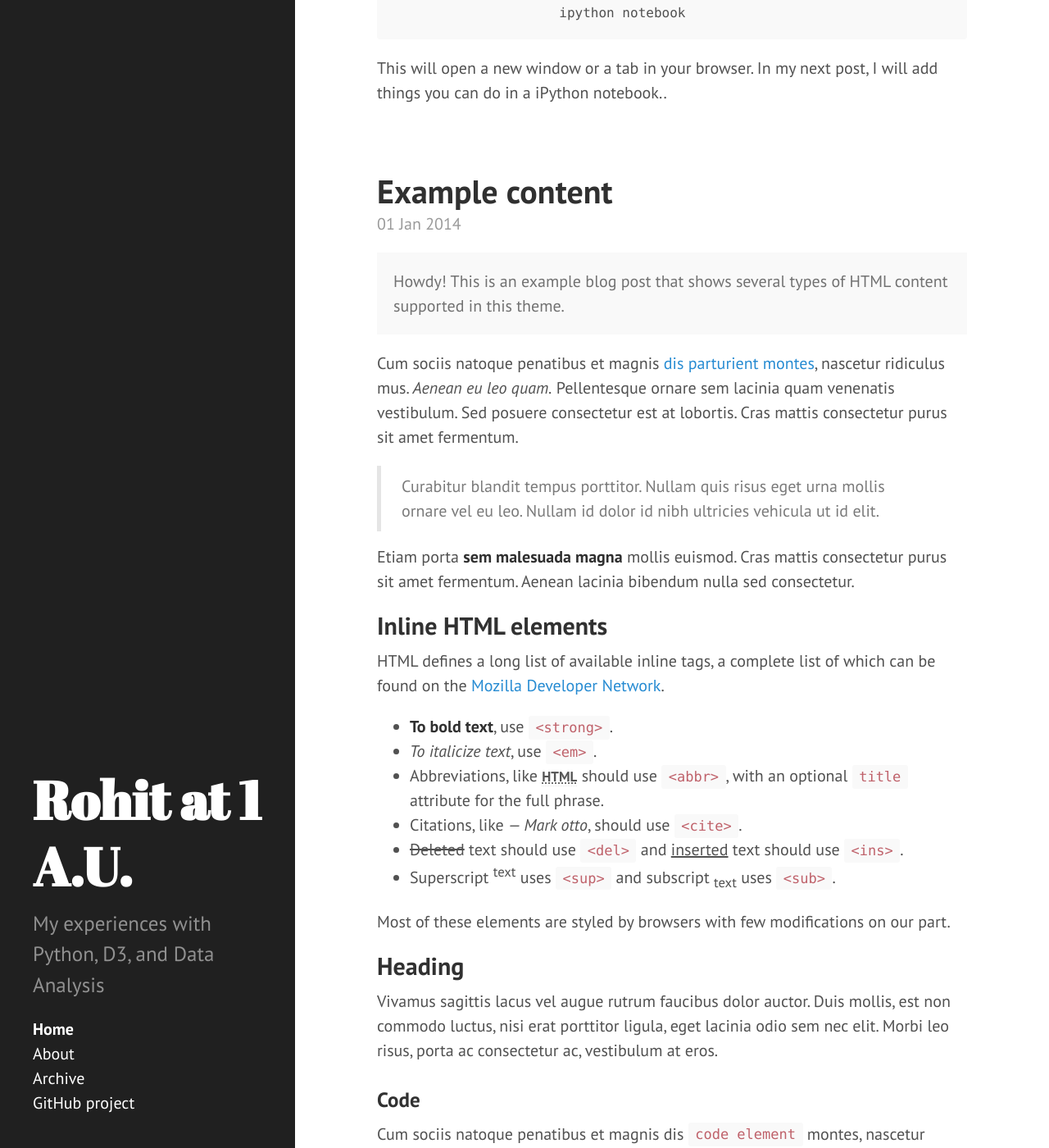
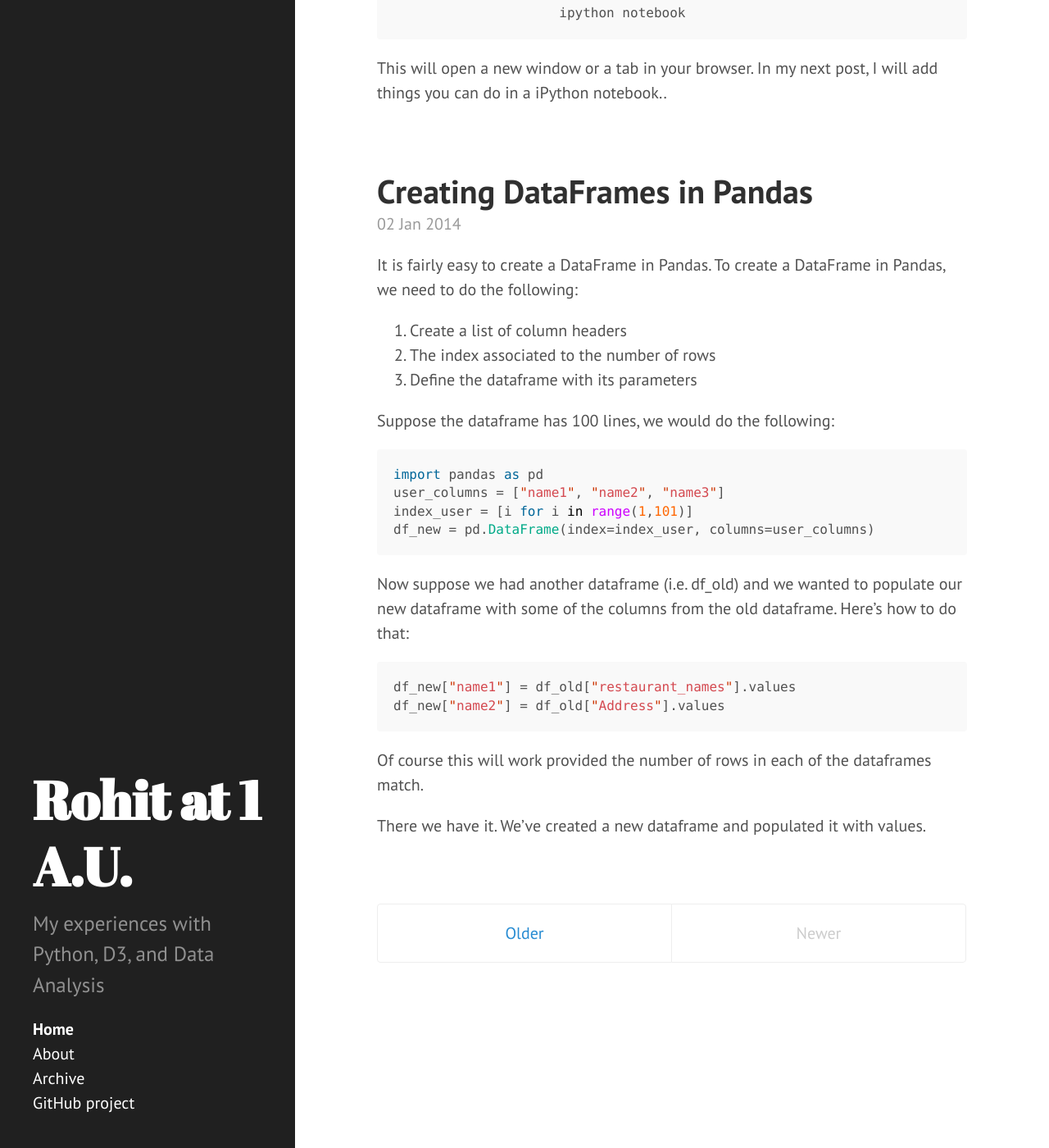
Before and after one commit to singlebinary/singlebinary.github.io, a Jekyll site: the page built from index.html, in a window 1280 px wide and 1400 px high, scrolled down 1013 px. Shown: the whole window at 82% size. Built offline with Jekyll 4.4.1, drawn with Linux system fonts in a browser that asks for light colours; Markdown is read by kramdown in place of the engine named in the settings; the list of posts is cut into pages by our own code; some of the changed text lies outside the part shown.

Commit message:
Updated blog with a new post

```diff
--- a/_config.yml
+++ b/_config.yml
@@ -1,6 +1,6 @@
 # Dependencies
 markdown:         redcarpet
-pygments:         true
+highlighter:      pygments
 
 # Permalinks
 permalink:        pretty
--- /dev/null
+++ b/_posts/2014-01-02-creating-df-in-pandas.md
@@ -0,0 +1,29 @@
+---
+layout: post
+title: Creating DataFrames in Pandas
+---
+It is fairly easy to create a DataFrame in Pandas. To create a DataFrame in Pandas, we need to do the following:
+
+1. Create a list of column headers
+2. The index associated to the number of rows
+3. Define the dataframe with its parameters
+
+Suppose the dataframe has 100 lines, we would do the following:
+
+~~~python
+import pandas as pd
+user_columns = ["name1", "name2", "name3"]
+index_user = [i for i in range(1,101)]
+df_new = pd.DataFrame(index=index_user, columns=user_columns)
+~~~
+
+Now suppose we had another dataframe (i.e. df_old) and we wanted to populate our new dataframe with some of the columns from the old dataframe. Here's how to do that:
+
+~~~python
+df_new["name1"] = df_old["restaurant_names"].values
+df_new["name2"] = df_old["Address"].values
+~~~
+
+Of course this will work provided the number of rows in each of the dataframes match.
+
+There we have it. We've created a new dataframe and populated it with values.
--- a/atom.xml
+++ b/atom.xml
@@ -1,5 +1,5 @@
 ---
-layout: nil
+layout: null
 ---
 
 <?xml version="1.0" encoding="utf-8"?>
```
Also changed, not shown: pygments.css (added, +61 -0 lines), 10 other files.
